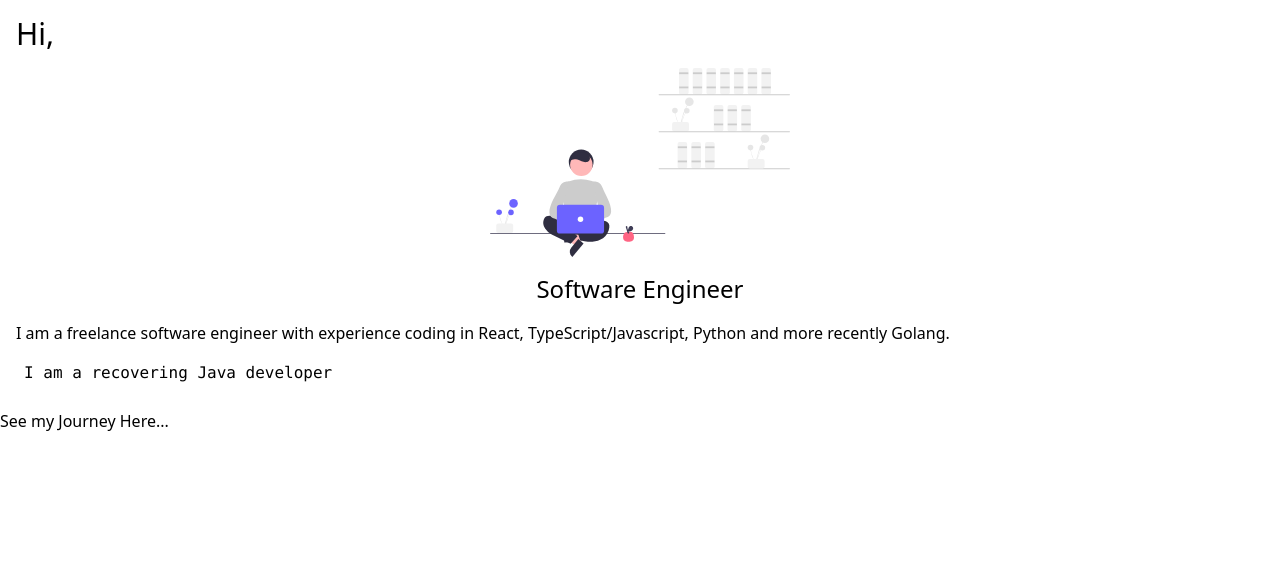
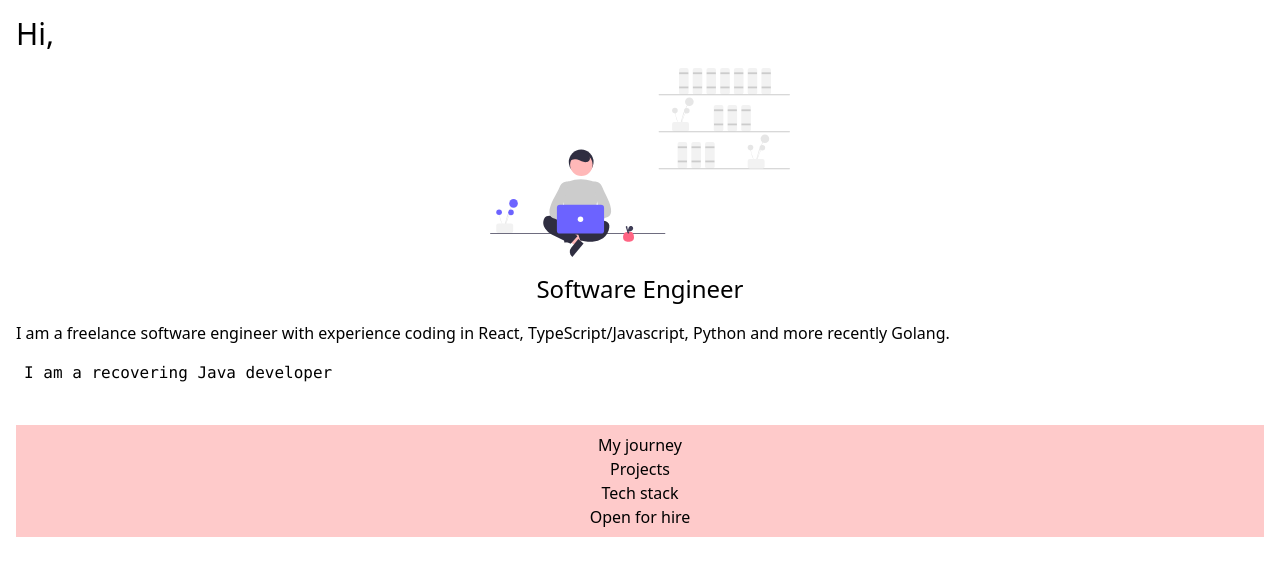
Before and after one commit to oreillyross/MyPortfolio, a Next.js app: page / in a window 1280 px wide. Shown: the top 576 px of the page. Built offline with nearby package versions, Linux system fonts and the light colour scheme.

Commit message:
add my story, WIP

```diff
--- /dev/null
+++ b/app/mystory/page.tsx
@@ -0,0 +1,14 @@
+export default function MyStory() {
+  return (
+    <div>
+      <h1> My Journey</h1>
+      <p>
+      Describe here your journey to how you got to where you are now, include the programming from 1990s, borrowing your uncles Borland C++ manuals, then studying in Cobol, and Pascal, and Systems design, your first developer job as a Delphi programmer, then being frustrated by the Java ability to make reasonable SOAP requests over XML-RPC (Reasearch this a bit). At the same time as a volunteer medic and fire fighter, left full time ambulance service, moved aborad and migrated into international politics and security. 2016 turning point felt a strong desire to own more of my space and time, with family. Coding was a sensible route. The final push came during covid when it became evident that coding really is a way out of the office melodrama. Started with Scala, natural evolution from Java, then jumped every year since 2016 to try different languages, explored Haskell, Javascript, Typescript, Python, and most recently Go. Comfortable using the languages Typescript, Python and Golang.
+      </p>
+      <p className="mt-4 mx-4 px-2 bg-red-300 text-lg text-white">
+      My Why "Constantly searching for enlightenment through deep focus coding and learning. Constantly attempting to get into and remain in the bliss of the flow state, where time and space appear not to exist. Enmeshed in the code, in the system, in the web, building for the future.
+"
+      </p>
+    </div>
+  )
+}
--- a/app/page.tsx
+++ b/app/page.tsx
@@ -1,3 +1,5 @@
+import { Navbar } from "../components/Navbar";
+
 export default function Home() {
   return (
     <>
@@ -21,10 +23,8 @@ export default function Home() {
           TypeScript/Javascript, Python and more recently Golang.
           <pre className="mt-2 p-2">I am a recovering Java developer</pre>
         </div>
-        <div>
-          See my Journey<> </>
-          <button>Here...</button>
-        </div>
+
+        <Navbar />
       </main>
     </>
   );
--- a/components/Navbar.js
+++ b/components/Navbar.js
@@ -2,14 +2,13 @@ import Link from "next/link";
 
 export const Navbar = () => {
   return (
-    <nav className={navStyle}>
-      <Link href="/">
-        <a>Home</a>
-      </Link>
-      <Link href="/mystory">my story</Link> |
-      <Link href="/portfolio">portfolio</Link> |
-      <Link href="/howiwork">open for hire</Link> |
-      <Link href="/mystory">contact</Link>
+    <nav className="flex md:flex-col items-center justify-between bg-red-200 p-2 m-4">
+
+      <Link href="/mystory">My journey</Link>
+      <Link href="/projects">Projects</Link>
+      <Link href="/Stack">Tech stack</Link>
+      <Link href="/openforhire">Open for hire</Link>
+
     </nav>
   );
 };
```
Also changed, not shown: app/blog/mystory.md (added, +7 -0 lines), next.config.js (added).
